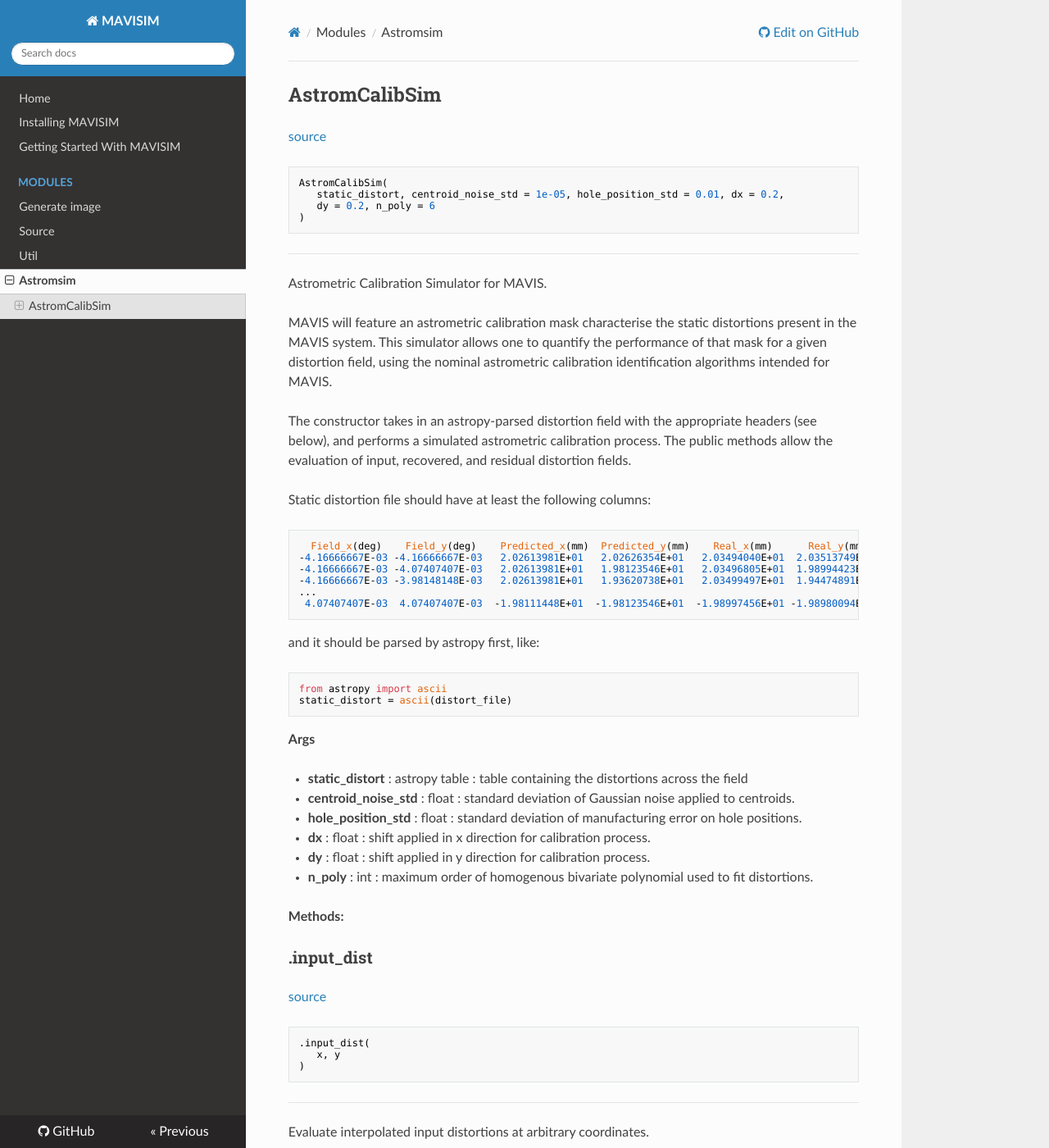
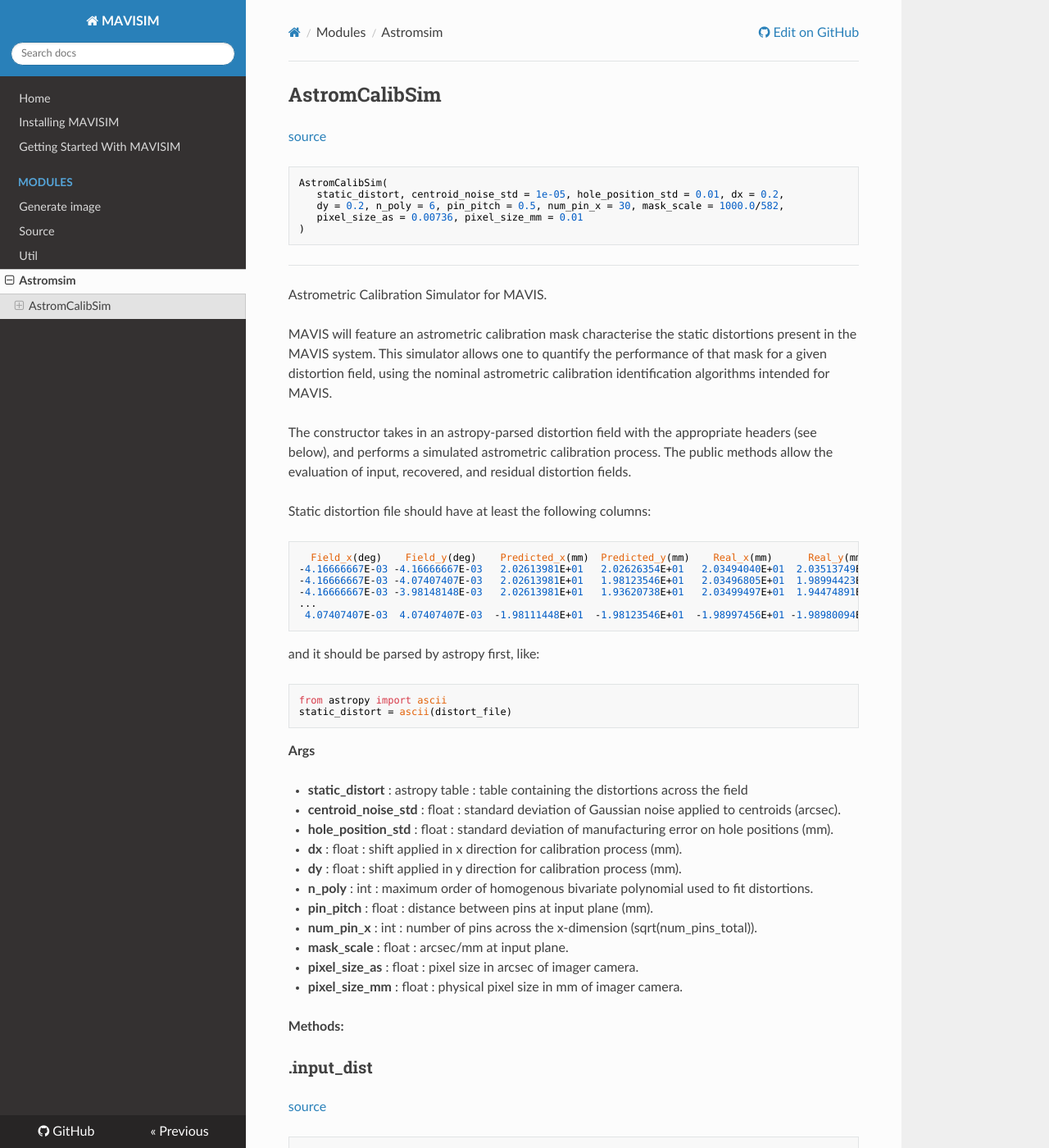
Before and after one commit to smonty93/MAVISIM, an MkDocs documentation site: the page built from docs/sources/astromsim.md, in a window 1280 px wide and 1400 px high. Shown: the whole window at 82% size. Built offline with MkDocs 1.6.1, drawn with Linux system fonts in a browser that asks for light colours; nearby versions of some CDN libraries.

Commit message:
added extra parameters for AstromCalibSim

````diff
--- a/docs/sources/astromsim.md
+++ b/docs/sources/astromsim.md
@@ -6,7 +6,8 @@
 ```python
 AstromCalibSim(
    static_distort, centroid_noise_std = 1e-05, hole_position_std = 0.01, dx = 0.2,
-   dy = 0.2, n_poly = 6
+   dy = 0.2, n_poly = 6, pin_pitch = 0.5, num_pin_x = 30, mask_scale = 1000.0/582,
+   pixel_size_as = 0.00736, pixel_size_mm = 0.01
 )
 ```
 
@@ -43,11 +44,21 @@ static_distort = ascii(distort_file)
 **Args**
 
 * **static_distort**  : astropy table : table containing the distortions across the field
-* **centroid_noise_std**  : float : standard deviation of Gaussian noise applied to centroids.
-* **hole_position_std**  : float : standard deviation of manufacturing error on hole positions.
-* **dx**  : float : shift applied in x direction for calibration process.
-* **dy**  : float : shift applied in y direction for calibration process.
+* **centroid_noise_std**  : float : standard deviation of Gaussian noise applied to centroids (arcsec).
+* **hole_position_std**  : float : standard deviation of manufacturing error on hole positions (mm).
+* **dx**  : float : shift applied in x direction for calibration process (mm).
+* **dy**  : float : shift applied in y direction for calibration process (mm).
 * **n_poly**  : int : maximum order of homogenous bivariate polynomial used to fit distortions.
+* **pin_pitch**  : float : distance between pins at input plane (mm).
+* **num_pin_x**  : int : number of pins across the x-dimension (sqrt(num_pins_total)).
+* **mask_scale**  : float : arcsec/mm at input plane.
+* **pixel_size_as**  : float : pixel size in arcsec of imager camera.
+* **pixel_size_mm**  : float : physical pixel size in mm of imager camera.
+
+
+
+
+
 
 
 
@@ -59,7 +70,7 @@ static_distort = ascii(distort_file)
 
 
 ### .input_dist
-[source](https://github.com/smonty93/mavisim/blob/v1.1dev/mavisim/astromsim.py/#L64)
+[source](https://github.com/smonty93/mavisim/blob/v1.1dev/mavisim/astromsim.py/#L76)
 ```python
 .input_dist(
    x, y
@@ -83,7 +94,7 @@ Returns
     out_y : array-like float : y-component of distortion at each coord
 
 ### .recovered_dist
-[source](https://github.com/smonty93/mavisim/blob/v1.1dev/mavisim/astromsim.py/#L90)
+[source](https://github.com/smonty93/mavisim/blob/v1.1dev/mavisim/astromsim.py/#L102)
 ```python
 .recovered_dist(
    x, y
@@ -109,7 +120,7 @@ Returns
     out_y : array-like float : y-component of distortion at each coord
 
 ### .residual_dist
-[source](https://github.com/smonty93/mavisim/blob/v1.1dev/mavisim/astromsim.py/#L118)
+[source](https://github.com/smonty93/mavisim/blob/v1.1dev/mavisim/astromsim.py/#L130)
 ```python
 .residual_dist(
    x, y
--- a/setup.cfg
+++ b/setup.cfg
@@ -1,6 +1,6 @@
 [metadata]
 name = mavisim
-version = 1.1.2
+version = 1.1.3
 author = Stephanie Monty
 author_email = stephanie.monty@anu.edu.au
 description = Tool for simulating MAVIS images
````
Also changed, not shown: 1 other file.
